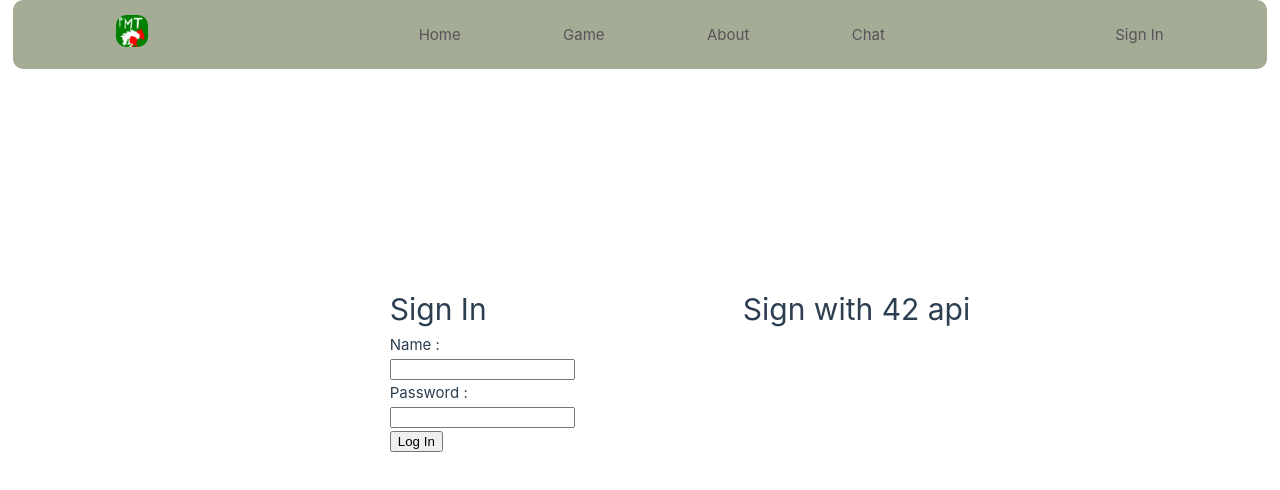
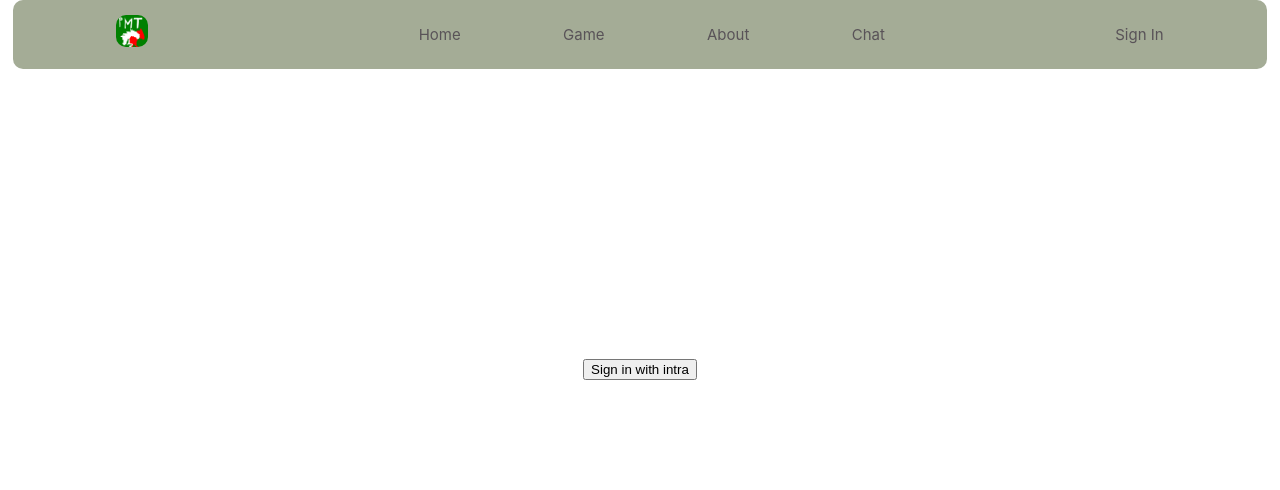
Before and after one commit to Rart3x/42-transcendence, a Vue app in the folder srcs/vue/: page /sign-in in a window 1280 px wide. Shown: the top 490 px of the page. Built offline with nearby package versions, Linux system fonts and the light colour scheme.

Commit message:
Connection with intra working, need to send information to database now

```diff
--- a/srcs/vue/package.json
+++ b/srcs/vue/package.json
@@ -10,6 +10,7 @@
   "dependencies": {
     "18": "^0.0.0",
     "@fortawesome/vue-fontawesome": "^3.0.0-5",
+    "axios": "^1.5.0",
     "latest": "^0.2.0",
     "vue": "^3.3.4",
     "vue-router": "^4.2.4"
--- a/srcs/vue/src/components/SignIn.vue
+++ b/srcs/vue/src/components/SignIn.vue
@@ -1,81 +1,54 @@
 <script setup>
-import { ref } from "vue";
+  import { ref } from "vue";
+  import axios from "axios";
 
-let id = 0;
+  const signInWithIntra = () => {
+    const clientId = "u-s4t2ud-5833d46d67a995441fda6e0c4b881ac422f2c60fef135dab669407aa0f9fcbc4";
+    const clientSecret = "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";
+    const redirectUri = "http://localhost:5173/profile";
 
-const newName = ref("");
-const newPass = ref("");
+    // Step 1: Redirect the user to the 42 intra authorization page
+    window.location.href = `https://api.intra.42.fr/oauth/authorize?client_id=${clientId}&redirect_uri=${redirectUri}&response_type=code`;
 
-const name = ref([]);
-const pass = ref([]);
+    // Step 3: Extract the authorization code from the URL query parameters
+    const urlParams = new URLSearchParams(window.location.search);
+    const code = urlParams.get("code");
 
-function addUser() {
-  addName();
-  addPass();
-}
+    // Step 4: Exchange the authorization code for an access token
+    const getToken = async () => {
+      try {
+        const response = await axios.post("https://api.intra.42.fr/oauth/token", {
+          grant_type: "authorization_code",
+          client_id: clientId,
+          client_secret: clientSecret,
+          code: code,
+          redirect_uri: redirectUri
+        });
+        const accessToken = response.data.access_token;
 
-function addName() {
-  name.value.push({ id: id++, text: newName.value });
-  newName.value = "";
-}
+        // Step 5: Use the access token to make authenticated requests
+        const userResponse = await axios.get("https://api.intra.42.fr/v2/me", {
+          headers: {
+            Authorization: `Bearer ${accessToken}`
+          }
+        });
+        const user = userResponse.data;
 
-function addPass() {
-  pass.value.push({ id: id++, text: newPass.value });
-  newPass.value = "";
-}
+        // Store the user information or perform any other actions
+        console.log(user);
+      } catch (error) {
+        console.error(error);
+      }
+    };
 
-function removeItem(item) {
-  name.value = name.value.filter((t) => t !== item);
-  pass.value = pass.value.filter((t) => t !== item);
-}
+    getToken();
+  };
 </script>
 
 <template>
   <body class="body">
     <div>
-      <form @submit.prevent="addUser">
-        <ol class="list_container">
-          <li>
-            <ul class="list">
-              <li>
-                <h1>Sign In</h1>
-              </li>
-              <li>
-                <label for="name">Name : </label>
-              </li>
-              <li>
-                <input v-model="newName" required minlength="1" />
-              </li>
-              <li>
-                <label for="name">Password : </label>
-              </li>
-              <li>
-                <input v-model="newPass" required minlength="1" />
-              </li>
-              <li>
-                <button>Log In</button>
-              </li>
-            </ul>
-          </li>
-          <li>
-            <ul class="list">
-              <li>
-                <h1>Sign with 42 api</h1>
-              </li>
-            </ul>
-          </li>
-        </ol>
-      </form>
-      <ul>
-        <li v-for="item in name" :key="item.id">
-          {{ item.text }}
-          <button @click="removeItem(item)">X</button>
-        </li>
-        <li v-for="item in pass" :key="item.id">
-          {{ item.text }}
-          <button @click="removeItem(item)">X</button>
-        </li>
-      </ul>
+      <button @click="signInWithIntra">Sign in with intra</button>
     </div>
   </body>
 </template>
@@ -86,19 +59,4 @@ function removeItem(item) {
   justify-content: center;
   align-items: center;
 }
-
-.list_container {
-  display: flex;
-  flex-direction: row;
-  gap: 10vw;
-  list-style: none;
-}
-.list {
-  list-style: none;
-}
-@media (min-width: 1024px) {
-  .list_container {
-    gap: 10vw;
-  }
-}
 </style>
```
Also changed, not shown: 1 other file (tests, documents, lock files or other folders).
